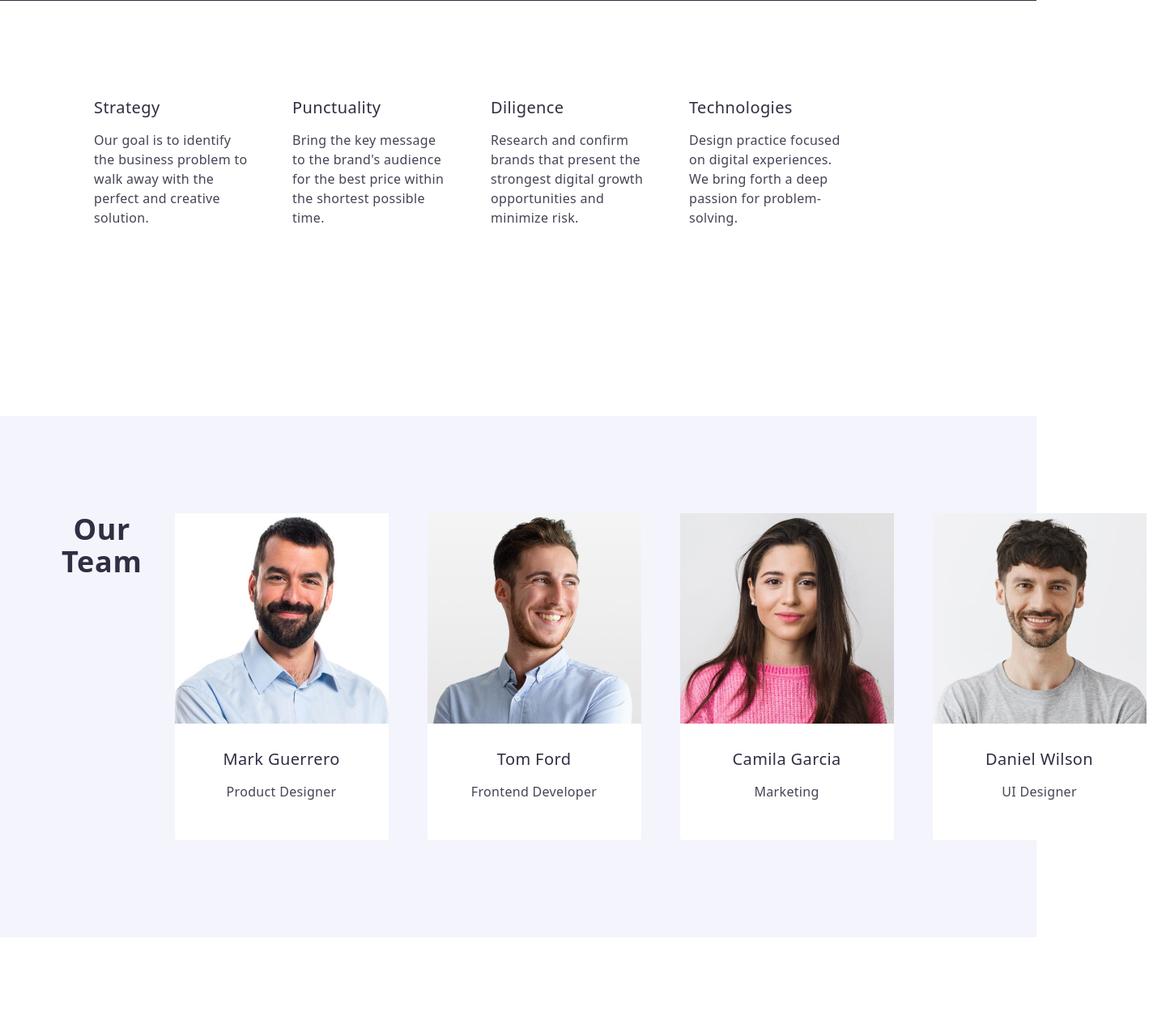
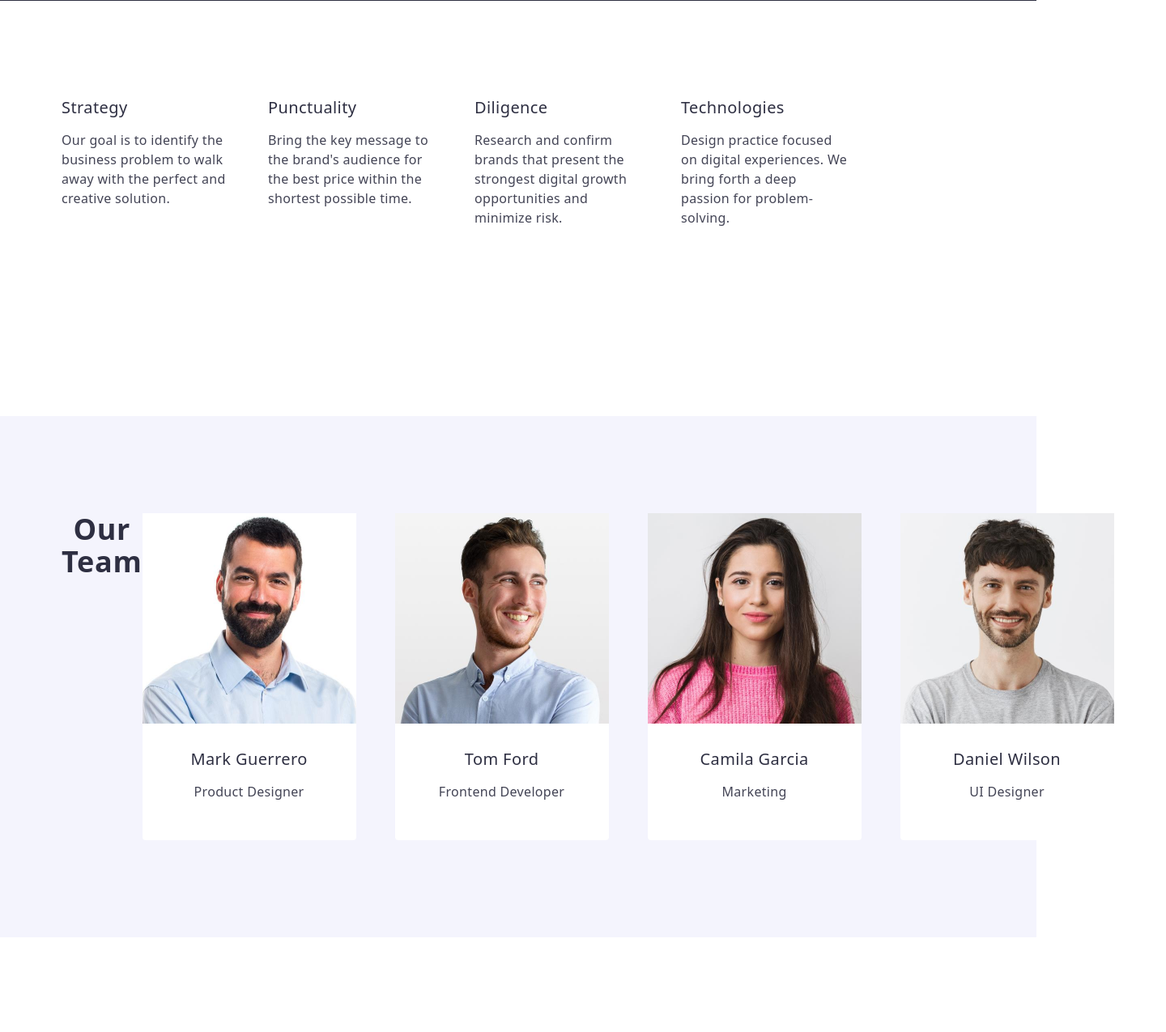
Before and after one commit to LazySabi/goit-markup-hw-03, a plain HTML site: page index.html in a window 1280 px wide. Shown: the part 580-1855 px from the top of the page at 81% size, 1440 px wide, since content can reach past the window. Drawn offline with nearby package versions, Linux system fonts and the light colour scheme.

Commit message:
error work1

```diff
--- a/css/styles.css
+++ b/css/styles.css
@@ -31,6 +31,7 @@ body {
   ul {
     list-style-type: none;
     margin: 0;
+    padding: 0;
   }
 
   button {
@@ -141,7 +142,7 @@ body {
 
   .benefit-list {
     margin-right: 24px;
-    flex-basis: calc((100% - 3 * 24px) / 4);
+    width: calc((100% - 72px) / 4);
   }
 
   .benefit-ul {
@@ -193,7 +194,7 @@ body {
   .team-item-box {
     background-color: #ffffff;
     margin-right: 24px;
-    flex-basis: calc((100% - 3 * 24px) / 4);
+    width: calc((100% - 72px) / 4);
     border-radius: 0px 0px 4px 4px;
   }
 
@@ -346,6 +347,7 @@ body {
 
 .portfolio-box {
   padding-top: 120px;
+  padding-bottom: 120px;
 }
 
 .card-list {
```
